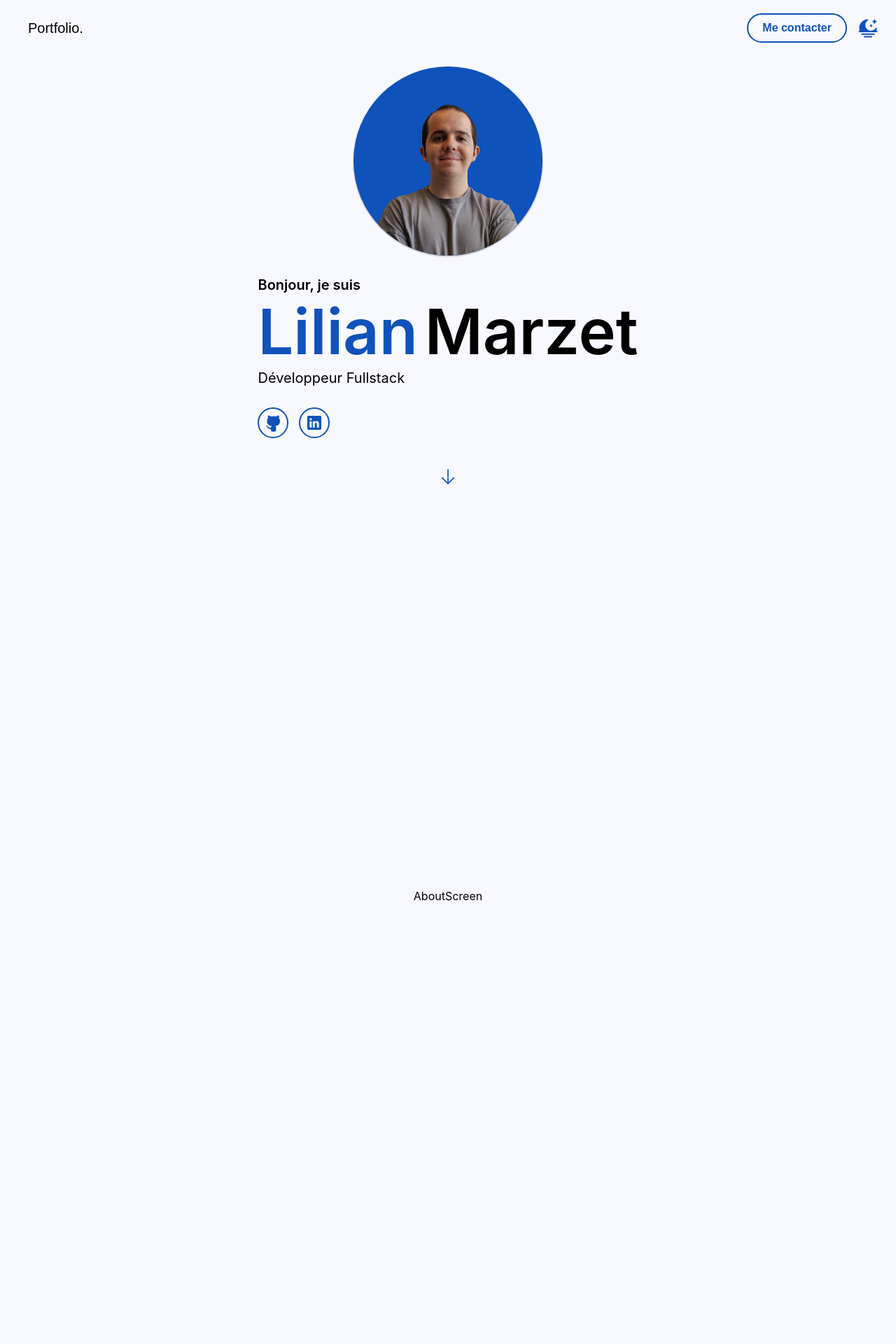
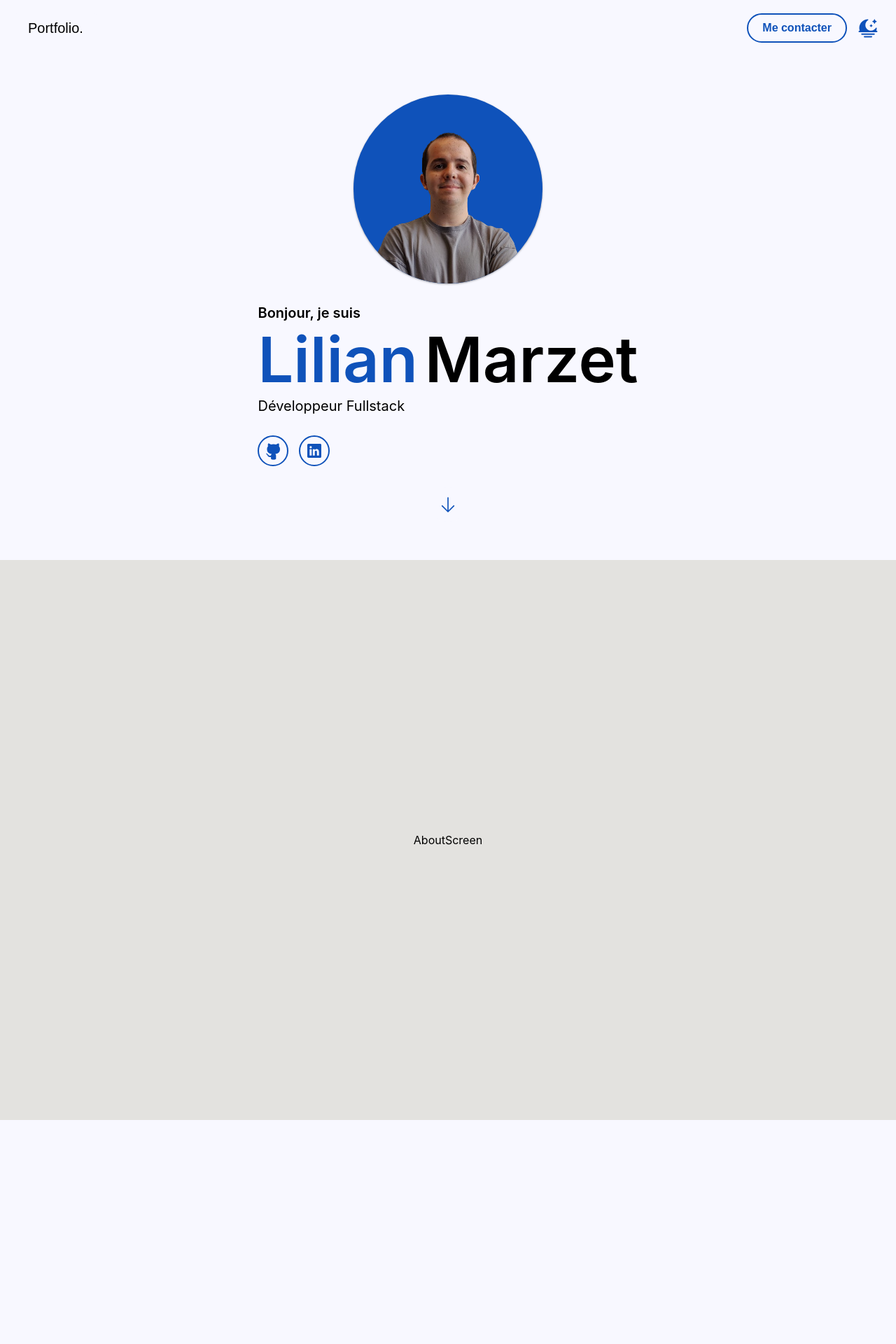
Before and after one commit to LilianMrzt/my-portfolio, a React (Create React App) app: page / in a window 1280 px wide. Shown: the top 1920 px of the page at 70% size. Built offline with nearby package versions, Linux system fonts and the light colour scheme.

Commit message:
[FIX] Taille ecran d'accueil

```diff
--- a/src/ui/views/AboutScreen.tsx
+++ b/src/ui/views/AboutScreen.tsx
@@ -7,7 +7,7 @@ const AboutScreen: FC<ScreenProps> = ({
 }): ReactElement => {
     return (
         <div
-            className={'screen'}
+            className={'screen w-100 bg-secondary'}
             id={id}
         >
             <Text>
--- a/src/ui/views/IntroductionScreen.tsx
+++ b/src/ui/views/IntroductionScreen.tsx
@@ -16,10 +16,10 @@ const IntroductionScreen: FC<ScreenProps> = ({
             id={id}
         >
             <div
-                className={'screen'}
+                className={'banner-screen'}
             >
                 <div
-                    className={'index-1 relative transform-80px-top align-center justify-center d-flex flex-column'}
+                    className={'index-1 relative align-center justify-center d-flex flex-column'}
                 >
                     <Image
                         source={Images.Lilian}
```
